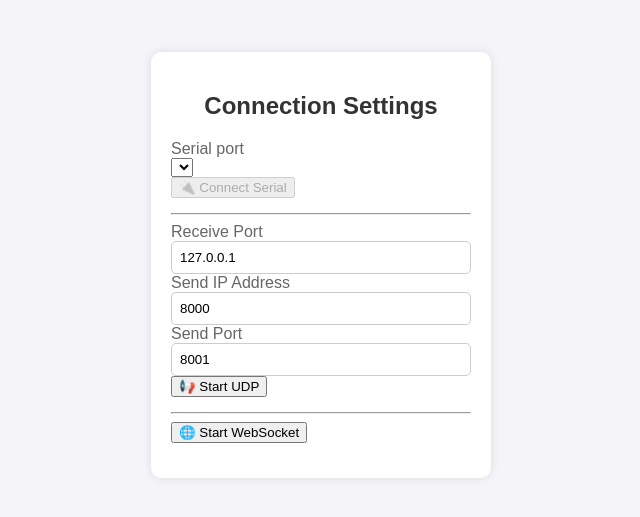
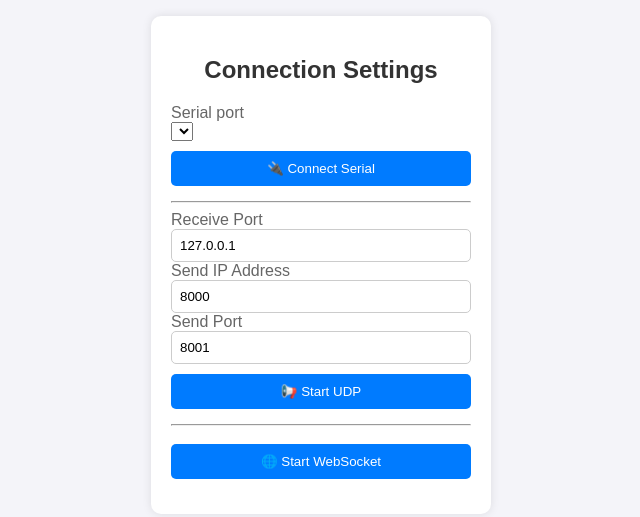
Before and after one commit to thomasfredericks/OscBridge, an Electron app: page index.html in a window 800 px wide. Shown: the part 135-652 px from the top of the page, without its empty margins (79-719 px from the left). Drawn offline with Linux system fonts and the light colour scheme; no server answers.

Commit message:
Update index.html

```diff
--- a/index.html
+++ b/index.html
@@ -45,17 +45,17 @@ body {
         .form-group input:focus {
             border-color: #007BFF;
         }
-        .form-group .button {
+        .form-group button {
             background-color: #007BFF;
             color: #fff;
             border: none;
             padding: 10px;
             border-radius: 5px;
-            margin-top: 25px;
+            margin-top: 10px;
             cursor: pointer;
             width: 100%;
         }
-        .form-group .button:hover {
+        .form-group button:hover {
             background-color: #0056b3;
         }
     </style>
```
